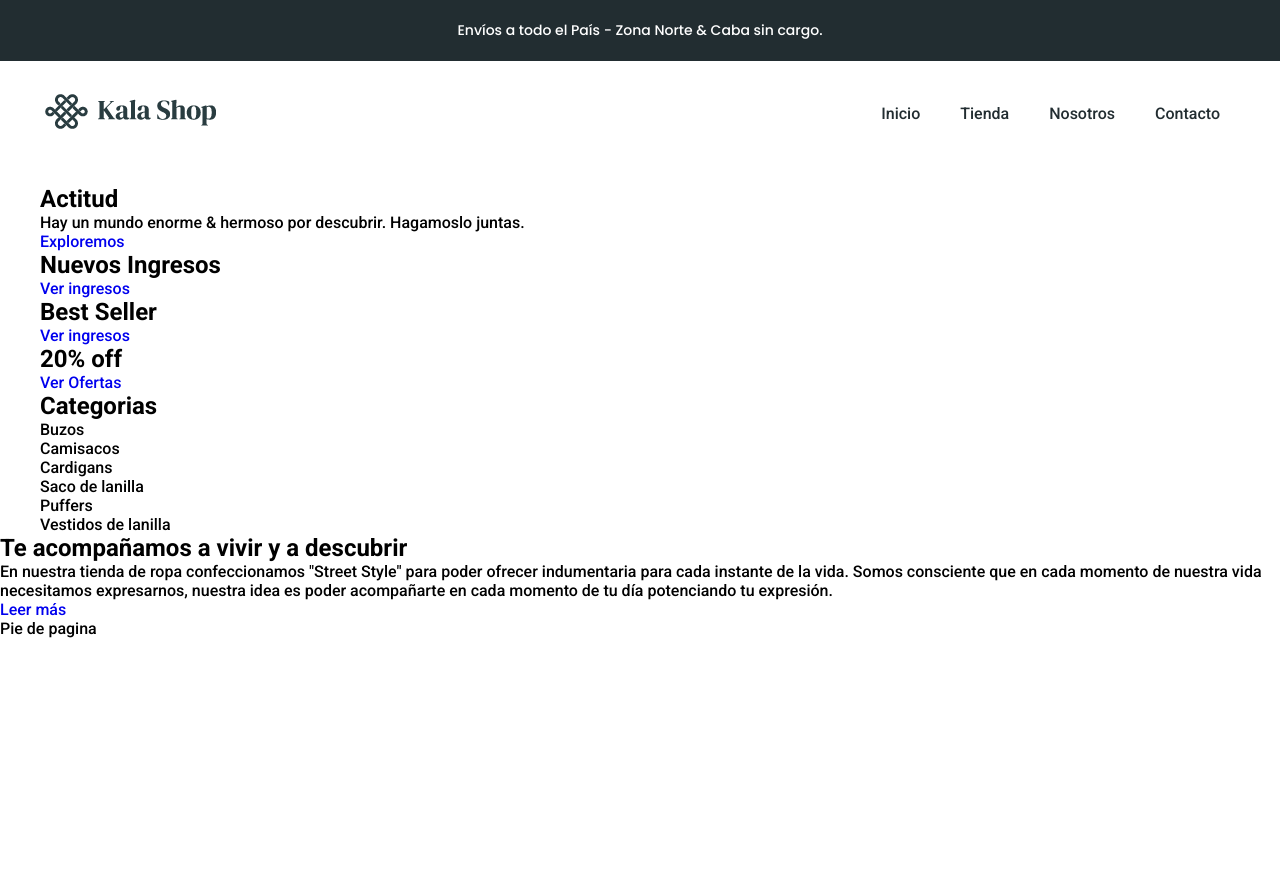
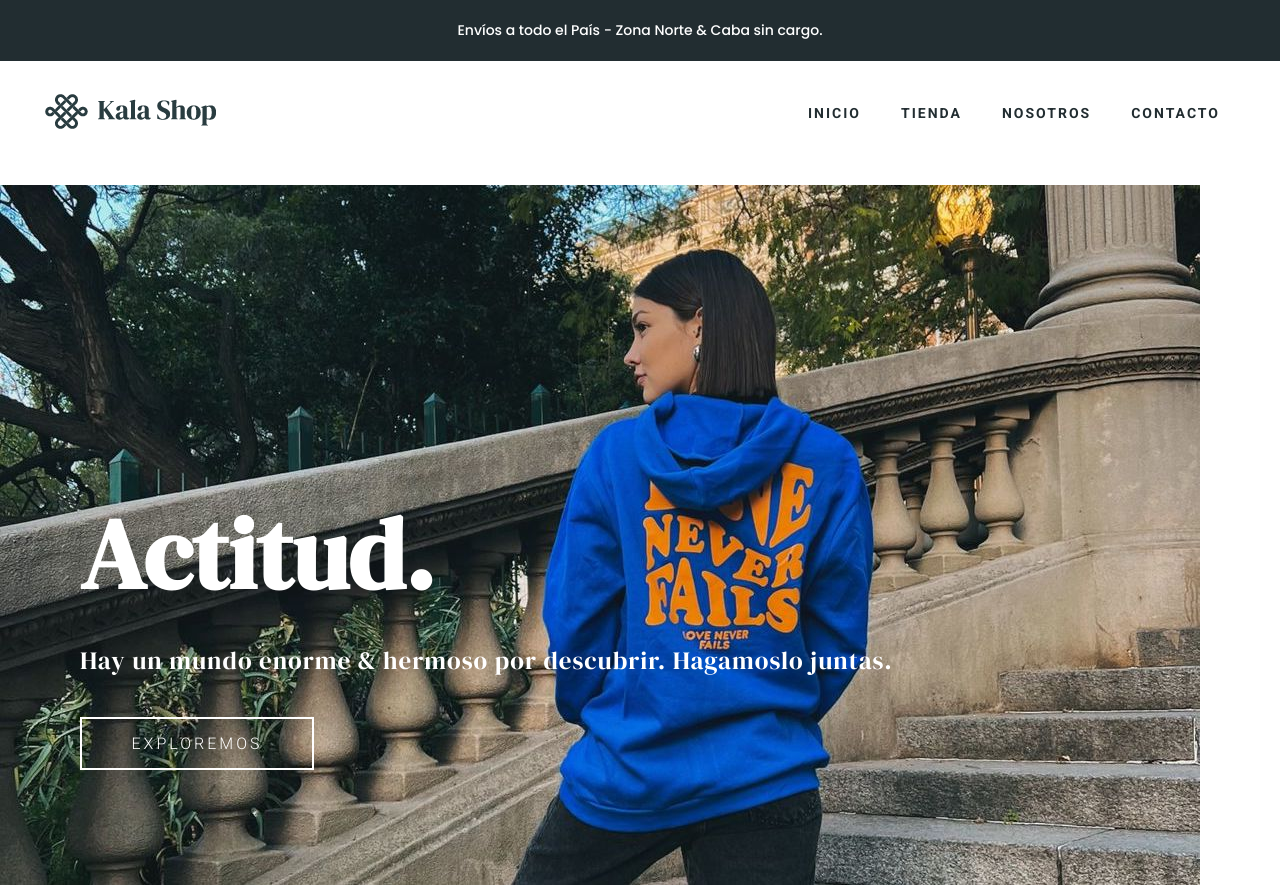
Before and after one commit to martin-centurion/tienda-de-ropa, a website: page index.html in a window 1280 px wide. Shown: the top 888 px of the page. Before the commit the page ends 800 px from the top, so only its background shows below. Drawn offline with Linux system fonts and the light colour scheme.

Commit message:
creando banner index

```diff
--- a/index.html
+++ b/index.html
@@ -6,7 +6,7 @@
     <link rel="stylesheet" href="./css/style.css">
     <link rel="preconnect" href="https://fonts.googleapis.com">
     <link rel="preconnect" href="https://fonts.gstatic.com" crossorigin>
-    <link href="https://fonts.googleapis.com/css2?family=Poppins:wght@300;500;700&family=Roboto:wght@300;500;700&display=swap" rel="stylesheet">
+    <link href="https://fonts.googleapis.com/css2?family=DM+Serif+Display:ital@0;1&family=Poppins:wght@300;500;700&family=Roboto:wght@300;500;700&display=swap" rel="stylesheet">
     <title>Tienda de Ropa</title>
     <meta name="description" content="Venta de ropa de mujer">
     <meta name="keywords" content="Ropa">
@@ -33,11 +33,11 @@
         </div>
     </header>
     <main>
-        <section class="banner container">
-            <div class="banner__content">
-                <h1>Actitud</h1>
-                <p>Hay un mundo enorme & hermoso por descubrir. Hagamoslo juntas.</p>
-                <a href="#">Exploremos</a>
+        <section class="banner">
+            <div class="banner__content container">
+                    <h1>Actitud.</h1>
+                    <p>Hay un mundo enorme & hermoso por descubrir. Hagamoslo juntas.</p>
+                    <a href="#">Exploremos</a>
             </div>
         </section>
         <section class="container">
--- a/sass/_header.scss
+++ b/sass/_header.scss
@@ -15,7 +15,6 @@
         display: flex;
         justify-content: space-between;
         align-items: center;
-        font-family: $FuentePrimaria;
 
             ul {
                 display: flex;
@@ -23,7 +22,11 @@
 
                 li {
                     margin: 0 20px;
-                    font-size: 16px;
+                    font-size: 14px;
+                    font-family: $FuentePrimaria;
+                    text-transform: uppercase;
+                    font-weight: bold;
+                    letter-spacing: 2px;
                     a {
                         text-decoration: none;
                         color: $ColorPrimario;
--- /dev/null
+++ b/sass/_main.scss
@@ -0,0 +1,36 @@
+.banner{
+    background-image: url(../img/banner.jpg);
+    background-repeat: no-repeat;
+    height: 700px;
+
+          &__content {
+                display: flex;
+                flex-direction: column;
+                padding: 300px 0 0 80px;
+                        h1 {
+                            color: white;
+                            font-size: 100px;
+                            padding-bottom: 20px;
+                            font-family: $FuenteTerciaria;
+                        }
+                        p {
+                            color: white;
+                            font-size: 25px;
+                            letter-spacing: 1px;
+                            padding-bottom: 40px;
+                            font-family: $FuenteTerciaria;
+                        }
+                        a {
+                            color: white;
+                            font-family: $FuentePrimaria;
+                            font-weight: 100;
+                            text-transform: uppercase;
+                            font-size: 16px;
+                            letter-spacing: 3px;
+                            text-align: center;
+                            padding: 15px;
+                            border: solid 2px white;
+                            width: 200px;
+                        }
+          }
+}
--- a/sass/_variables.scss
+++ b/sass/_variables.scss
@@ -2,3 +2,4 @@ $ColorPrimario: rgb(34 , 45, 49);
 $ColorSecundario: rgb(202, 231, 174);
 $FuentePrimaria: 'Roboto', sans-serif;
 $FuenteSecundaria: 'Poppins', sans-serif;
+$FuenteTerciaria: 'DM Serif Display', serif;
--- a/sass/index.scss
+++ b/sass/index.scss
@@ -1,4 +1,5 @@
 @import 'variables';
 @import 'global';
 @import 'header';
+@import 'main';
 @import 'media';
```
Also changed, not shown: css/style.css, img/banner.jpg (added).
